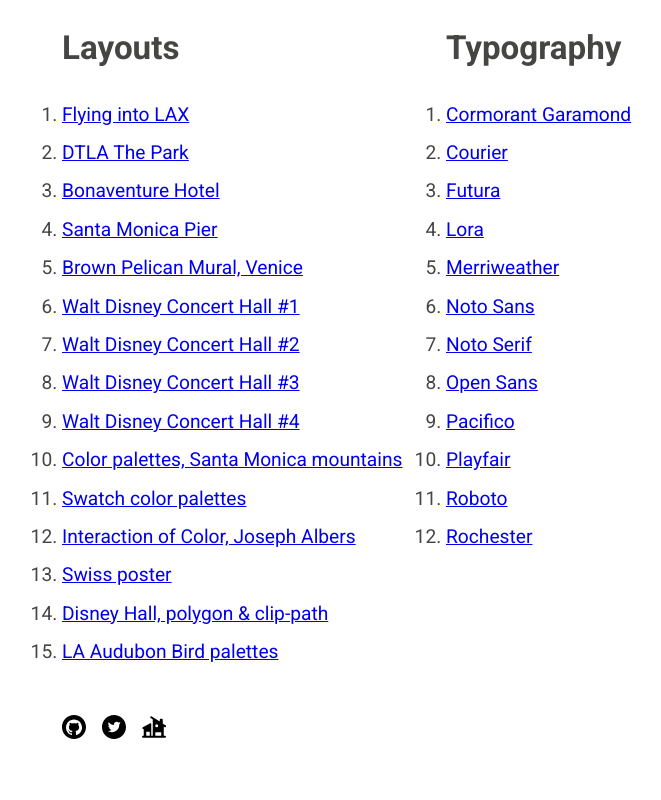
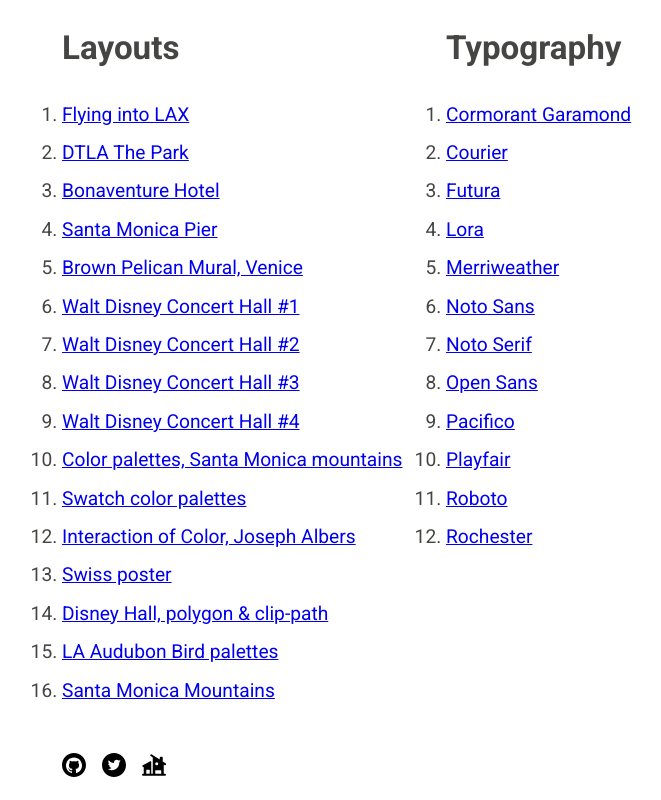
Before and after one commit to scottgruber/100-layouts, a plain HTML site: page index.html in a window 1280 px wide. Shown: the part 649-1449 px from the top of the page, without its empty margins (194-855 px from the left). Before the commit the page ends 1411 px from the top, so only its background shows below. Drawn offline with Linux system fonts and the light colour scheme.

Commit message:
Launch today’s layout

```diff
--- a/index.html
+++ b/index.html
@@ -131,6 +131,7 @@
       <li><a href="013.html">Swiss poster</a></li>
       <li><a href="014.html">Disney Hall, polygon & clip-path</a></li>
       <li><a href="015.html">LA Audubon Bird palettes</a></li>
+      <li><a href="016.html">Santa Monica Mountains</a></li>
     </ol>
   </main>
   <aside>
```
